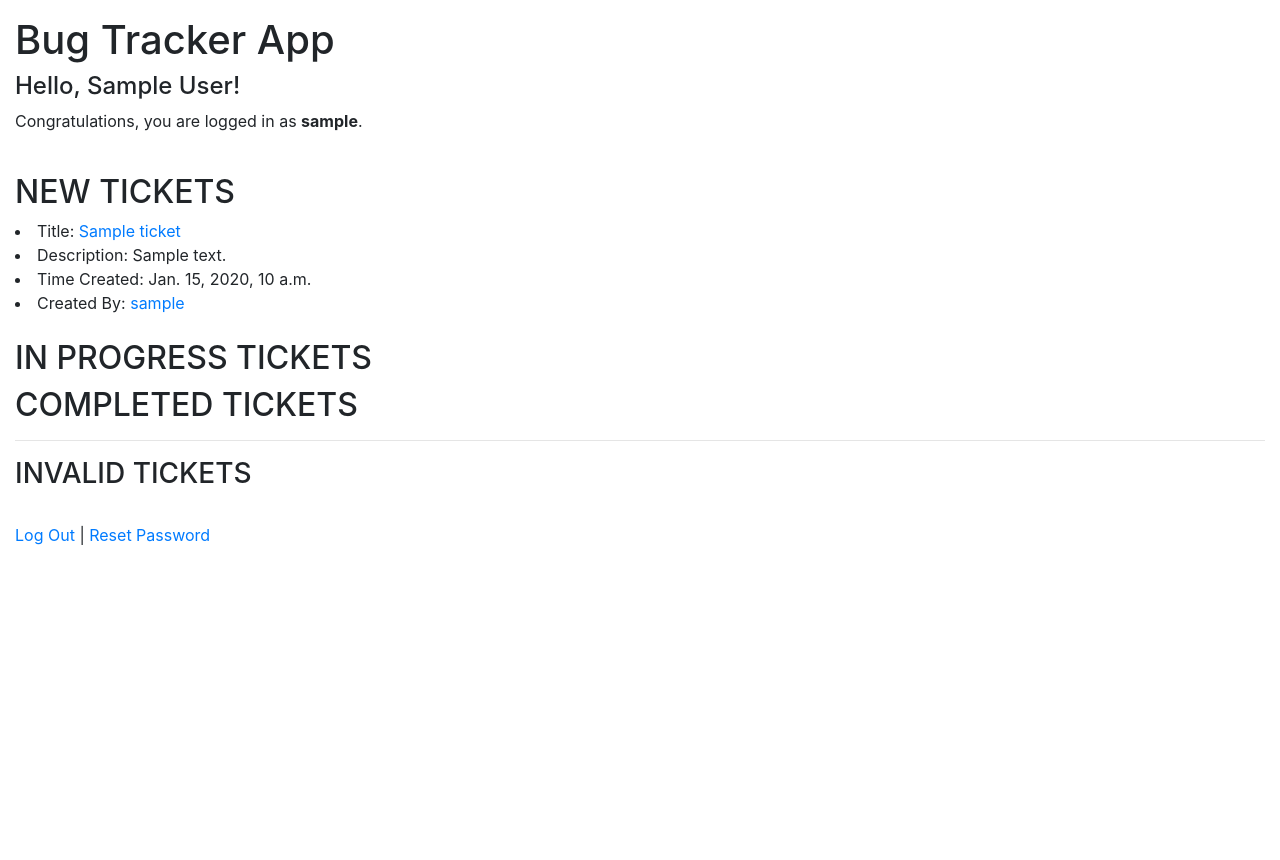
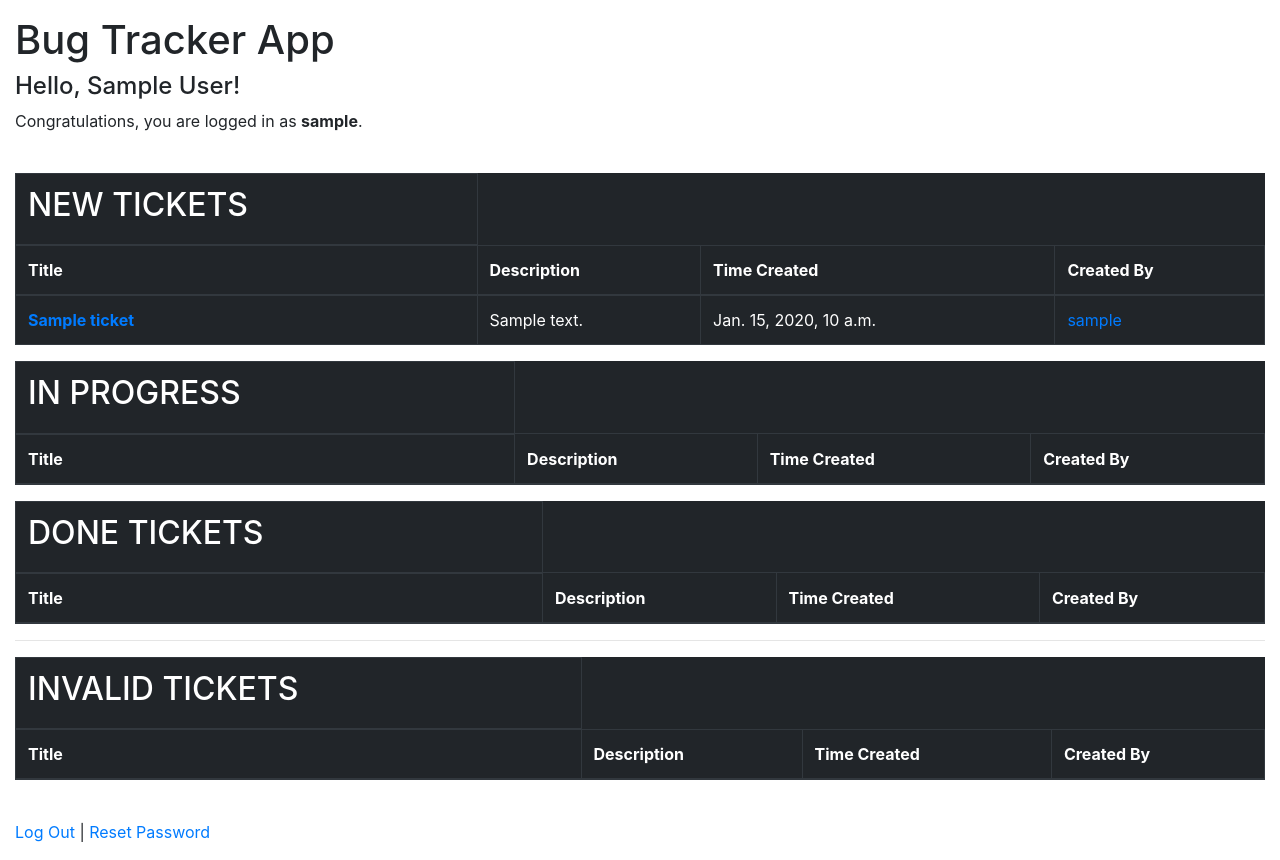
Before and after one commit to josephdubon/django-bugtracker, a Django app: page / in a window 1280 px wide. Shown: the part 48-908 px from the top of the page. Before the commit the page ends 593 px from the top, so only its background shows below. Run offline with Django 3.2, Linux system fonts and the light colour scheme; a user stored in the database is signed in; tables that the repository leaves empty hold one stand-in row (values such as "Sample post"); lists and menus that the app fills with data are empty; some libraries are stand-ins or nearby versions.

Commit message:
Added bootstrap style to tickets output.
Took 24 seconds

```diff
--- a/config/settings.py
+++ b/config/settings.py
@@ -120,6 +120,10 @@ USE_TZ = True
 # Static files (CSS, JavaScript, Images)
 STATIC_URL = '/static/'
 
+STATICFILES_DIRS = [
+    os.path.join(BASE_DIR, '/static/'),
+]
+
 # Custom User Login Logout Redirect
 LOGIN_REDIRECT_URL = 'home'
 LOGOUT_REDIRECT_URL = 'home'
--- a/templates/base.html
+++ b/templates/base.html
@@ -7,6 +7,7 @@
     <!-- Bootstrap CSS -->
     <link rel="stylesheet" href="https://maxcdn.bootstrapcdn.com/bootstrap/4.0.0/css/bootstrap.min.css"
           integrity="sha384-Gn5384xqQ1aoWXA+058RXPxPg6fy4IWvTNh0E263XmFcJlSAwiGgFAW/dAiS6JXm" crossorigin="anonymous">
+    <link rel="stylesheet" type="text/css" href="/static/css/style.css"/>
     <title>{% block title %}Bug Tracker App{% endblock %}</title>
 </head>
 <body>
--- a/templates/create_ticket.html
+++ b/templates/create_ticket.html
@@ -13,6 +13,5 @@
             </div>
         </form>
     {% else %}
-
     {% endif %}
 {% endblock %}
--- a/templates/home.html
+++ b/templates/home.html
@@ -1,67 +1,123 @@
 {% extends 'base.html' %}
-
 {% block title %}Home{% endblock %}
-
 {% block content %}
     <h1>{{ heading }}</h1>
     {% if user.is_authenticated %}
         <h4>Hello, {{ user.displayname }}!</h4>
         <p>Congratulations, you are logged in as <strong>{{ user.username }}</strong>.</p>
         <br/>
-
-        {#    NEW TICKETS HERE    #}
+        {#    START NEW TICKETS HERE    #}
+        <table class="table table-bordered table-hover table-dark">
+            <thead>
+            <tr>
+                <th>
                     <h2>NEW TICKETS</h2>
+                </th>
+            <tr>
+                <th scope="col">Title</th>
+                <th scope="col">Description</th>
+                <th scope="col">Time Created</th>
+                <th scope="col">Created By</th>
+            </tr>
+            </thead>
+            <tbody>
             {% for ticket in tickets_new %}
-            <li>Title: <a href="/tickets/{{ ticket.id }}">{{ ticket.title }}</a></li>
-            <li>Description: {{ ticket.description }}</li>
-            <li>Time Created: {{ ticket.time_created }}</li>
-            <li>
-                Created By: <a
+                <tr>
+                    <th scope="row"><a href="/tickets/{{ ticket.id }}">{{ ticket.title }}</a></th>
+                    <td>{{ ticket.description }}</td>
+                    <td>{{ ticket.time_created }}</td>
+                    <td><a
                             href="/authors/{{ ticket.author_of_ticket.id }}">{{ ticket.author_of_ticket.username }}</a>
-            </li>
-            <br/>
+                    </td>
+                </tr>
             {% endfor %}
-
-        {#    IN PROGRESS TICKETS HERE    #}
-        <h2>IN PROGRESS TICKETS</h2>
+            </tbody>
+        </table>
+        {#    END NEW TICKETS HERE    #}
+        {#    START IN PROGRESS TICKETS HERE    #}
+        <table class="table table-bordered table-hover table-dark">
+            <thead>
+            <tr>
+                <th>
+                    <h2>IN PROGRESS</h2>
+                </th>
+            <tr>
+                <th scope="col">Title</th>
+                <th scope="col">Description</th>
+                <th scope="col">Time Created</th>
+                <th scope="col">Created By</th>
+            </tr>
+            </thead>
+            <tbody>
             {% for ticket in tickets_in_progress %}
-            <li>Title: <a href="/tickets/{{ ticket.id }}">{{ ticket.title }}</a></li>
-            <li>Description: {{ ticket.description }}</li>
-            <li>Time Created: {{ ticket.time_created }}</li>
-            <li>
-                Created By: <a
+                <tr>
+                    <th scope="row"><a href="/tickets/{{ ticket.id }}">{{ ticket.title }}</a></th>
+                    <td>{{ ticket.description }}</td>
+                    <td>{{ ticket.time_created }}</td>
+                    <td><a
                             href="/authors/{{ ticket.author_of_ticket.id }}">{{ ticket.author_of_ticket.username }}</a>
-            </li>
-            <br/>
+                    </td>
+                </tr>
             {% endfor %}
-
-        {#    DONE TICKETS HERE    #}
-        <h2>COMPLETED TICKETS</h2>
+            </tbody>
+        </table>
+        {#    END IN PROGRESS TICKETS HERE    #}
+        {#    START DONE TICKETS HERE      #}
+        <table class="table table-bordered table-hover table-dark">
+            <thead>
+            <th>
+                <h2>DONE TICKETS</h2>
+            </th>
+            <tr>
+                <th scope="col">Title</th>
+                <th scope="col">Description</th>
+                <th scope="col">Time Created</th>
+                <th scope="col">Created By</th>
+            </tr>
+            </thead>
+            <tbody>
             {% for ticket in tickets_done %}
-            <li>Title: <a href="/tickets/{{ ticket.id }}">{{ ticket.title }}</a></li>
-            <li>Description: {{ ticket.description }}</li>
-            <li>Time Created: {{ ticket.time_created }}</li>
-            <li>
-                Created By: <a
+                <tr>
+                    <th scope="row"><a href="/tickets/{{ ticket.id }}">{{ ticket.title }}</a></th>
+                    <td>{{ ticket.description }}</td>
+                    <td>{{ ticket.time_created }}</td>
+                    <td><a
                             href="/authors/{{ ticket.author_of_ticket.id }}">{{ ticket.author_of_ticket.username }}</a>
-            </li>
-            <br/>
+                    </td>
+                </tr>
             {% endfor %}
-
+            </tbody>
+        </table>
+        {#    END DONE TICKETS HERE    #}
         <hr>
-        {#    INVALID TICKETS HERE    #}
-        <h3>INVALID TICKETS</h3>
+        {#    START INVALID TICKETS HERE      #}
+        <table class="table table-bordered table-hover table-dark">
+            <thead>
+            <tr>
+                <th>
+                    <h2>INVALID TICKETS</h2>
+                </th>
+            <tr>
+                <th scope="col">Title</th>
+                <th scope="col">Description</th>
+                <th scope="col">Time Created</th>
+                <th scope="col">Created By</th>
+            </tr>
+            </thead>
+            <tbody>
             {% for ticket in tickets_invalid %}
-            <li>Title: <a href="/tickets/{{ ticket.id }}">{{ ticket.title }}</a></li>
-            <li>Description: {{ ticket.description }}</li>
-            <li>Time Created: {{ ticket.time_created }}</li>
-            <li>
-                Created By: <a
+                <tr>
+                    <th scope="row"><a href="/tickets/{{ ticket.id }}">{{ ticket.title }}</a></th>
+                    <td>{{ ticket.description }}</td>
+                    <td>{{ ticket.time_created }}</td>
+                    <td><a
                             href="/authors/{{ ticket.author_of_ticket.id }}">{{ ticket.author_of_ticket.username }}</a>
-            </li>
-            <br/>
+                    </td>
+                </tr>
             {% endfor %}
-
+            </tbody>
+        </table>
+        {#    END DONE TICKETS HERE    #}
         <br/>
         <p>
             <a href="{% url 'logout' %}">Log Out</a> |
@@ -73,7 +129,6 @@
         <small>
             <a href="{% url 'login' %}">Log In</a> |
             <a href="{% url 'password_reset' %}">Reset Password</a>
-
         </small>
     {% endif %}
 {% endblock %}
```
Also changed, not shown: templates/author_detail.html (+26 -12 lines), templates/ticket_detail.html (+26 -9 lines). Lines whose indentation alone changed are shown as unchanged.
